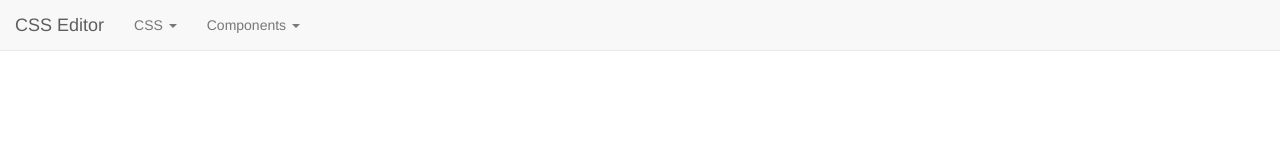
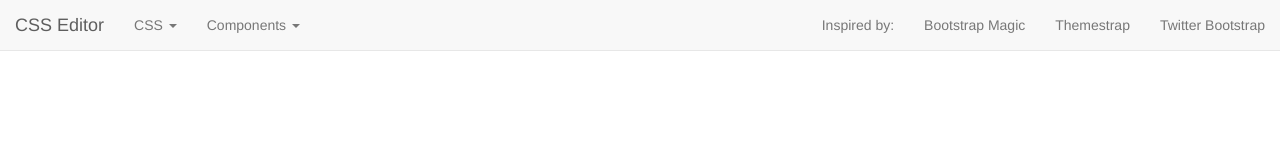
Before and after one commit to e-oz/BootstrapLessEditor, a website: page app/index.html in a window 1280 px wide. Drawn offline with nearby package versions, Linux system fonts and the light colour scheme.

Commit message:
version 0.1.2

```diff
--- a/app/index.html
+++ b/app/index.html
@@ -24,7 +24,7 @@
 <![endif]-->
 <nav class="navbar navbar-default navbar-static-top" role="navigation">
     <div class="navbar-header">
-        <button type="button" class="navbar-toggle" data-toggle="collapse" data-target=".navbar-ex1-collapse">
+        <button type="button" class="navbar-toggle" data-toggle="collapse" data-target=".main-menu-collapse">
             <span class="sr-only">Toggle navigation</span>
             <span class="icon-bar"></span>
             <span class="icon-bar"></span>
@@ -32,7 +32,7 @@
         </button>
         <a class="navbar-brand" href="">CSS Editor</a>
     </div>
-    <div class="collapse navbar-collapse header-collapse">
+    <div class="collapse navbar-collapse main-menu-collapse">
         <ul class="nav navbar-nav">
             <li class="dropdown">
                 <a class="dropdown-toggle" data-toggle="dropdown">CSS <span class="caret"></span></a>
@@ -62,6 +62,12 @@
                 </ul>
             </li>
         </ul>
+        <ul class="nav navbar-nav navbar-right">
+            <li><a>Inspired by:</a></li>
+            <li><a target="_blank" href="http://pikock.github.io/bootstrap-magic/index.html">Bootstrap Magic</a></li>
+            <li><a target="_blank" href="https://github.com/divshot/themestrap">Themestrap</a></li>
+            <li><a target="_blank" href="http://getbootstrap.com/">Twitter Bootstrap</a></li>
+        </ul>
     </div>
 </nav>
 <div ng-include="'views/main.html'"></div>
--- a/bower.json
+++ b/bower.json
@@ -1,6 +1,6 @@
 {
   "name": "CSSEditor",
-  "version": "0.1.1",
+  "version": "0.1.2",
   "dependencies": {
     "angular": "~1.1.5"
   },
```
Also changed, not shown: dist/index.html.
